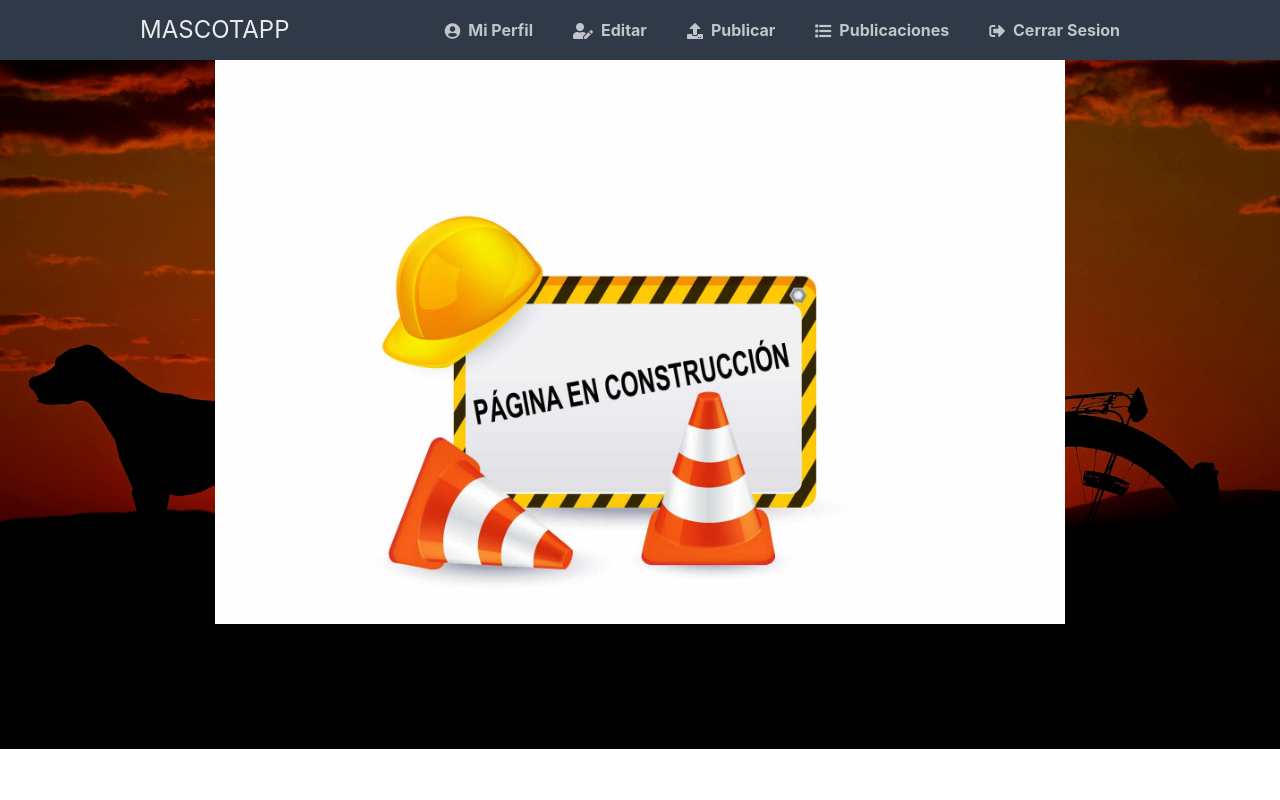
After one commit to paulacarbone/MascotApp2022, a Flask app: page /usuario in a window 1280 px wide. The commit adds this page. Run offline with Flask 2, Linux system fonts and the light colour scheme; some libraries are stand-ins or nearby versions.

Commit message:
Agregando pagina usuario

```diff
--- a/main.py
+++ b/main.py
@@ -10,16 +10,16 @@ app.secret_key = 'your secret key'
 
 
 #setup bbdd local
-#app.config['MYSQL_HOST'] = 'localhost'
-#app.config['MYSQL_USER'] = 'root'
-#app.config['MYSQL_PASSWORD'] = ''
-#app.config['MYSQL_DB'] = 'pythonlogin'
+app.config['MYSQL_HOST'] = 'localhost'
+app.config['MYSQL_USER'] = 'root'
+app.config['MYSQL_PASSWORD'] = ''
+app.config['MYSQL_DB'] = 'pythonlogin'
 
 #setup bbdd pythonanywhere
-app.config['MYSQL_HOST'] = 'leonorperez.mysql.pythonanywhere-services.com'
-app.config['MYSQL_USER'] = 'leonorperez'
-app.config['MYSQL_PASSWORD'] = 'lascano4044'
-app.config['MYSQL_DB'] = 'leonorperez$pythonlogin'
+#app.config['MYSQL_HOST'] = 'leonorperez.mysql.pythonanywhere-services.com'
+#app.config['MYSQL_USER'] = 'leonorperez'
+#app.config['MYSQL_PASSWORD'] = 'lascano4044'
+#app.config['MYSQL_DB'] = 'leonorperez$pythonlogin'
 
 user = {}
 mysql = MySQL(app)
@@ -207,5 +207,11 @@ def delete_publicacion(idPublicacion):
     return redirect(url_for('publicaciones'))
 
 
-#if __name__ == "__main__":
-#   app.run(port=3307, debug=True)
+@app.route('/usuario', methods=['GET'])
+def usuario():
+
+    return render_template('usuario.html', usuario = usuario)
+
+
+if __name__ == "__main__":
+   app.run(port=3306, debug=True)
--- a/templates/layout.html
+++ b/templates/layout.html
@@ -14,6 +14,7 @@
 
 			<div>
 				<h1>MASCOTAPP</h1>
+				<a href="{{ url_for('usuario') }}"><i class="fas fa-user-circle"></i>Mi Perfil</a>
                 <a href="{{ url_for('edit') }}"><i class="fas fa-user-edit"></i>Editar</a>
 				<a href="{{ url_for('publicacion') }}"><i class="fas fa-regular fa-upload"></i>Publicar</a>
 				<a href="{{ url_for('publicaciones') }}"><i class="fas fa-regular fa-list"></i>Publicaciones</a>
--- a/templates/publicacion.html
+++ b/templates/publicacion.html
@@ -12,6 +12,7 @@
     <nav class="navtop">
 			<div>
 				<h1><a href="{{ url_for('home') }}">MASCOTAPP</a></h1>
+        <a href="{{ url_for('usuario') }}"><i class="fas fa-user-circle"></i>Mi Perfil</a>
         <a href="{{ url_for('edit') }}"><i class="fas fa-user-edit"></i>Editar</a>
 				<a href="{{ url_for('publicacion') }}"><i class="fas fa-regular fa-upload"></i>Publicar</a>
 				<a href="{{ url_for('publicaciones') }}"><i class="fas fa-regular fa-list"></i>Publicaciones</a>
--- a/templates/publicaciones.html
+++ b/templates/publicaciones.html
@@ -12,6 +12,9 @@
     <nav class="navtop">
       <div>
         <h1><a href="{{ url_for('home') }}" id="alhome">MASCOTAPP</a></h1>
+        <a href="{{ url_for('usuario') }}"
+				><i class="fas fa-user-circle"></i>Mi Perfil</a
+			  >
         <a href="{{ url_for('edit') }}"
           ><i class="fas fa-user-edit"></i>Editar</a
         >
--- /dev/null
+++ b/templates/usuario.html
@@ -0,0 +1,37 @@
+<!DOCTYPE html>
+<html>
+  <head>
+    <meta charset="utf-8" />
+    <title>Publicacion</title>
+    <link rel="shortcut icon" href="/static/images/icono.jpg" />
+    <link rel="stylesheet" href="{{ url_for('static', filename='publicaciones.css') }}"/>
+    <link rel="stylesheet" href="https://use.fontawesome.com/releases/v5.7.1/css/all.css"/>
+    <link rel="stylesheet" href="https://bootswatch.com/5/minty/bootstrap.min.css" />
+  </head>
+  <body>
+    <nav class="navtop">
+      <div>
+        <h1><a href="{{ url_for('home') }}" id="alhome">MASCOTAPP</a></h1>
+        <a href="{{ url_for('usuario') }}"
+				><i class="fas fa-user-circle"></i>Mi Perfil</a
+			  >
+        <a href="{{ url_for('edit') }}"
+          ><i class="fas fa-user-edit"></i>Editar</a
+        >
+        <a href="{{ url_for('publicacion') }}"
+          ><i class="fas fa-regular fa-upload"></i>Publicar</a
+        >
+        <a href="{{ url_for('publicaciones') }}"
+          ><i class="fas fa-regular fa-list"></i>Publicaciones</a
+        >
+        <a href="{{ url_for('logout') }}"
+          ><i class="fas fa-sign-out-alt"></i>Cerrar Sesion</a
+        >
+      </div>
+    </nav>
+
+    <p align = "center"><img src ="static/images/construccion.jpg" width="850px"></p>
+    <script src="https://cdn.jsdelivr.net/npm/bootstrap@5.1.1/dist/js/bootstrap.bundle.min.js" integrity="sha384-/bQdsTh/da6pkI1MST/rWKFNjaCP5gBSY4sEBT38Q/9RBh9AH40zEOg7Hlq2THRZ" crossorigin="anonymous"></script>
+     <script src="../static/js/main.js"></script>
+  </body>
+</html>
```
Also changed, not shown: static/images/construccion.jpg (added).
